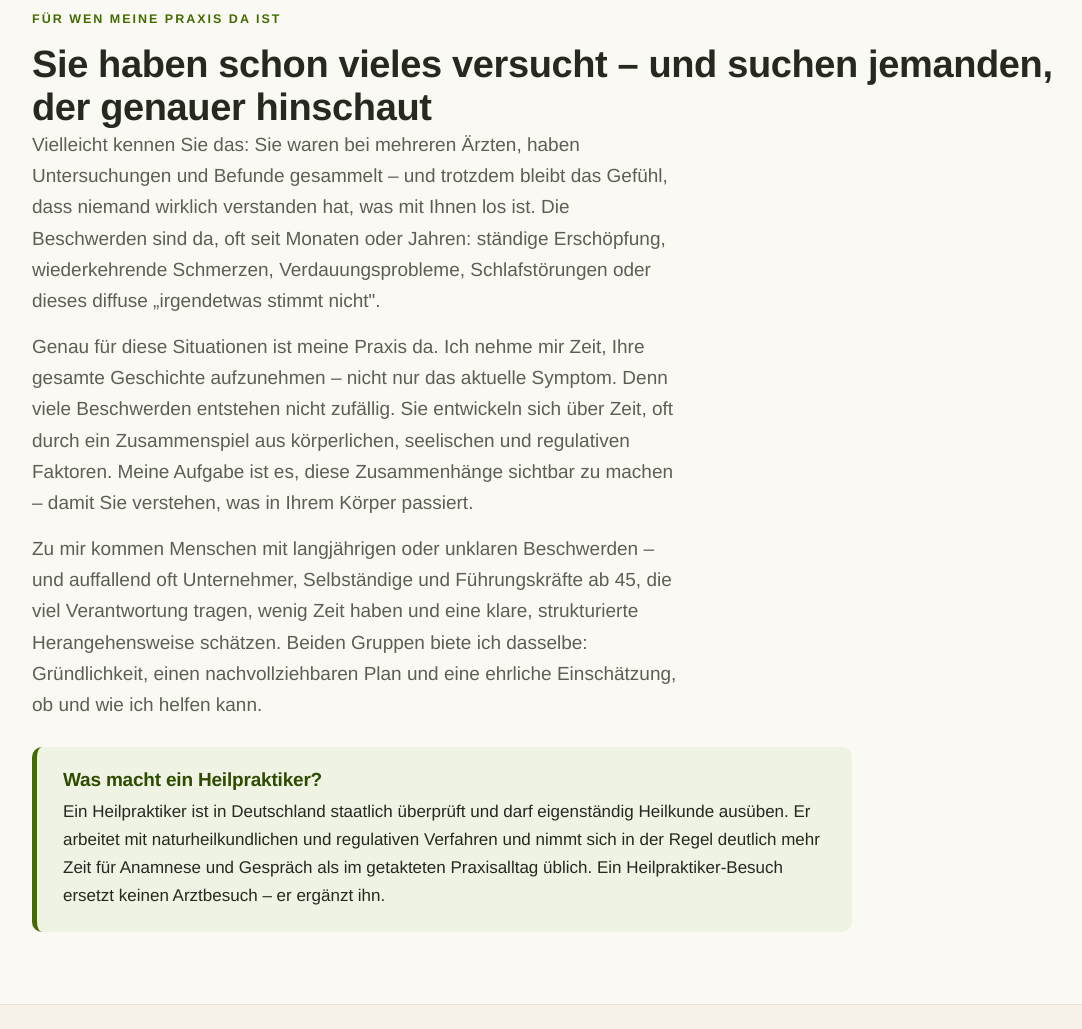
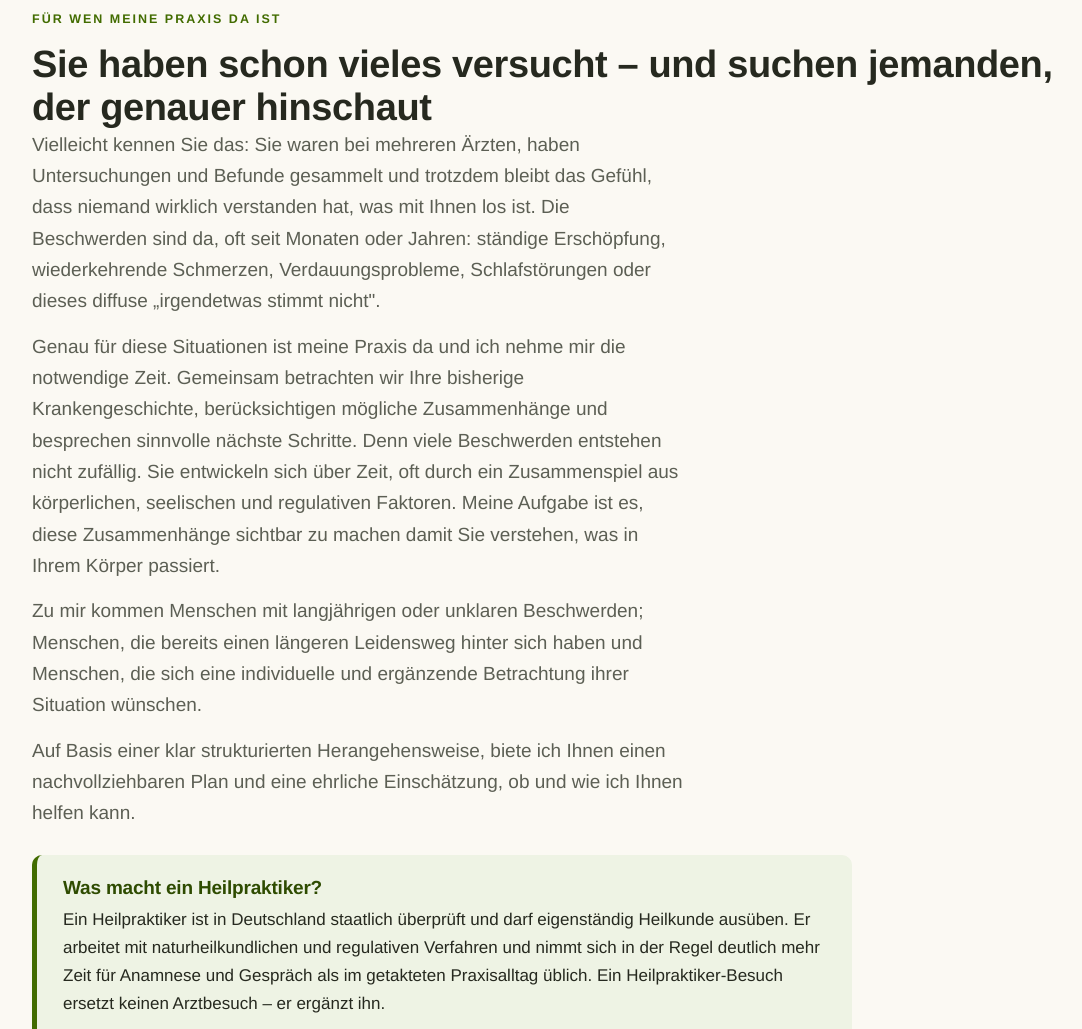
Before and after one commit to martin741studio/martihuewel, a plain HTML site: page index.html in a window 1280 px wide. Shown: the part 1680-2709 px from the top of the page, without its empty margins (72-1154 px from the left). Drawn offline with Linux system fonts and the light colour scheme.

Commit message:
Text im Praxisabschnitt der Startseite aktualisieren (#16)

```diff
--- a/index.html
+++ b/index.html
@@ -144,9 +144,10 @@
 <section><div class="wrap">
   <span class="eyebrow">Für wen meine Praxis da ist</span>
   <h2>Sie haben schon vieles versucht – und suchen jemanden, der genauer hinschaut</h2>
-  <p class="lead">Vielleicht kennen Sie das: Sie waren bei mehreren Ärzten, haben Untersuchungen und Befunde gesammelt – und trotzdem bleibt das Gefühl, dass niemand wirklich verstanden hat, was mit Ihnen los ist. Die Beschwerden sind da, oft seit Monaten oder Jahren: ständige Erschöpfung, wiederkehrende Schmerzen, Verdauungsprobleme, Schlafstörungen oder dieses diffuse „irgendetwas stimmt nicht".</p>
-  <p class="lead">Genau für diese Situationen ist meine Praxis da. Ich nehme mir Zeit, Ihre gesamte Geschichte aufzunehmen – nicht nur das aktuelle Symptom. Denn viele Beschwerden entstehen nicht zufällig. Sie entwickeln sich über Zeit, oft durch ein Zusammenspiel aus körperlichen, seelischen und regulativen Faktoren. Meine Aufgabe ist es, diese Zusammenhänge sichtbar zu machen – damit Sie verstehen, was in Ihrem Körper passiert.</p>
-  <p class="lead">Zu mir kommen Menschen mit langjährigen oder unklaren Beschwerden – und auffallend oft Unternehmer, Selbständige und Führungskräfte ab 45, die viel Verantwortung tragen, wenig Zeit haben und eine klare, strukturierte Herangehensweise schätzen. Beiden Gruppen biete ich dasselbe: Gründlichkeit, einen nachvollziehbaren Plan und eine ehrliche Einschätzung, ob und wie ich helfen kann.</p>
+  <p class="lead">Vielleicht kennen Sie das: Sie waren bei mehreren Ärzten, haben Untersuchungen und Befunde gesammelt und trotzdem bleibt das Gefühl, dass niemand wirklich verstanden hat, was mit Ihnen los ist. Die Beschwerden sind da, oft seit Monaten oder Jahren: ständige Erschöpfung, wiederkehrende Schmerzen, Verdauungsprobleme, Schlafstörungen oder dieses diffuse „irgendetwas stimmt nicht".</p>
+  <p class="lead">Genau für diese Situationen ist meine Praxis da und ich nehme mir die notwendige Zeit. Gemeinsam betrachten wir Ihre bisherige Krankengeschichte, berücksichtigen mögliche Zusammenhänge und besprechen sinnvolle nächste Schritte. Denn viele Beschwerden entstehen nicht zufällig. Sie entwickeln sich über Zeit, oft durch ein Zusammenspiel aus körperlichen, seelischen und regulativen Faktoren. Meine Aufgabe ist es, diese Zusammenhänge sichtbar zu machen damit Sie verstehen, was in Ihrem Körper passiert.</p>
+  <p class="lead">Zu mir kommen Menschen mit langjährigen oder unklaren Beschwerden; Menschen, die bereits einen längeren Leidensweg hinter sich haben und Menschen, die sich eine individuelle und ergänzende Betrachtung ihrer Situation wünschen.</p>
+  <p class="lead">Auf Basis einer klar strukturierten Herangehensweise, biete ich Ihnen einen nachvollziehbaren Plan und eine ehrliche Einschätzung, ob und wie ich Ihnen helfen kann.</p>
   <div class="defbox" style="margin-top:26px">
     <h3>Was macht ein Heilpraktiker?</h3>
     <p>Ein Heilpraktiker ist in Deutschland staatlich überprüft und darf eigenständig Heilkunde ausüben. Er arbeitet mit naturheilkundlichen und regulativen Verfahren und nimmt sich in der Regel deutlich mehr Zeit für Anamnese und Gespräch als im getakteten Praxisalltag üblich. Ein Heilpraktiker-Besuch ersetzt keinen Arztbesuch – er ergänzt ihn.</p>
```
